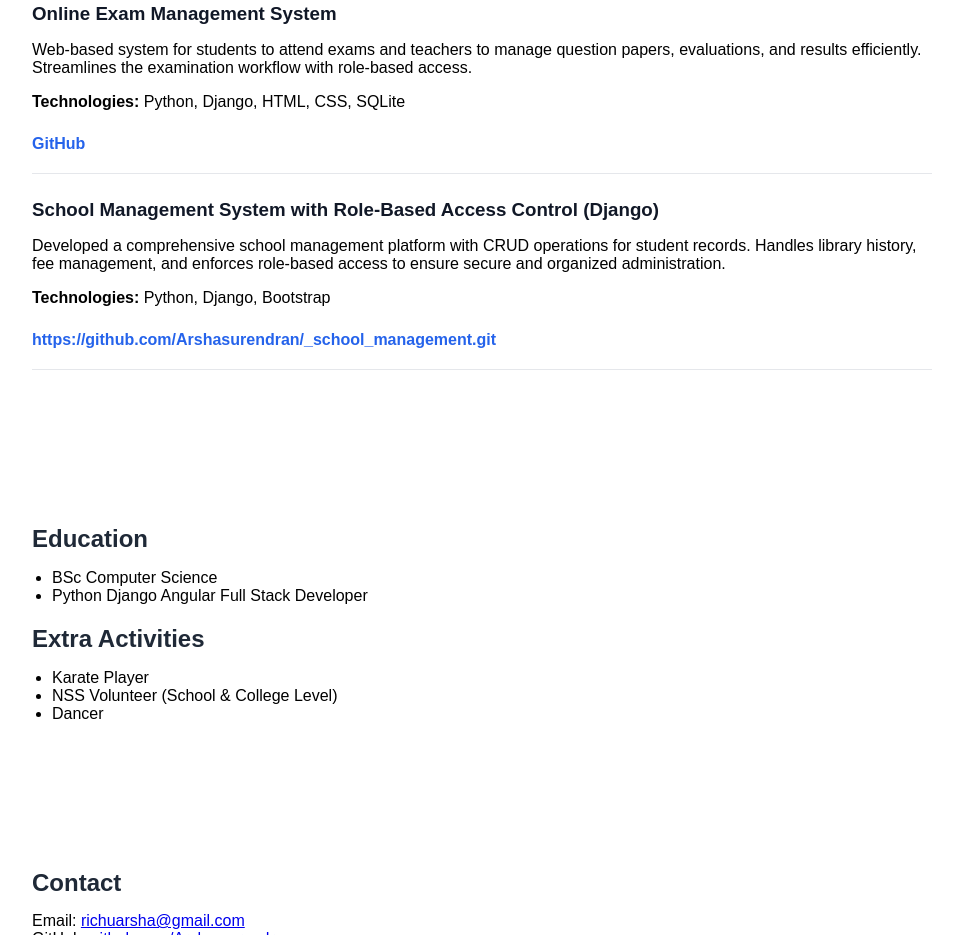
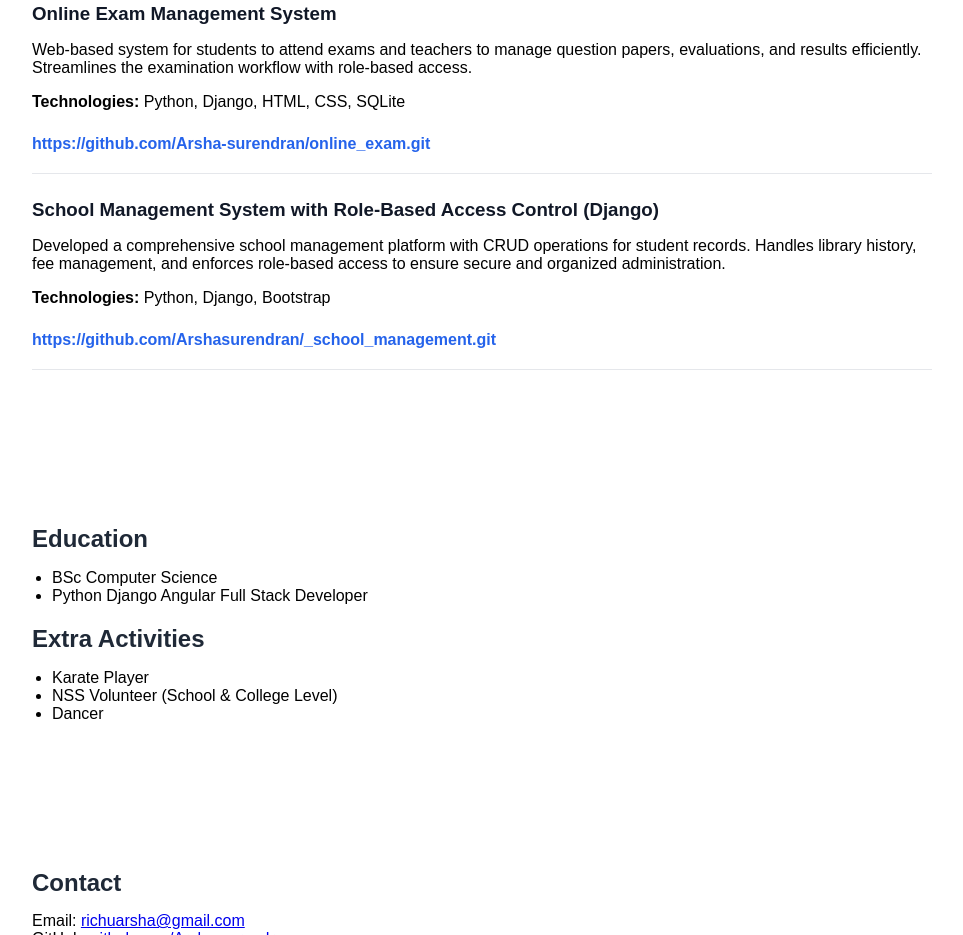
Before and after one commit to Arsha-surendran/portfolio, a plain HTML site: page index.html in a window 1280 px wide. Shown: the part 1500-2435 px from the top of the page, without its empty margins (158-1121 px from the left). Drawn offline with Linux system fonts and the light colour scheme.

Commit message:
Update portfolio with new changes

```diff
--- a/index.html
+++ b/index.html
@@ -68,7 +68,7 @@
             <p>
                 Web-based system for students to attend exams and teachers to manage question papers, evaluations, and results efficiently. Streamlines the examination workflow with role-based access.</p>
             <p><strong>Technologies:</strong> Python, Django, HTML, CSS, SQLite</p>
-            <a href="#" target="_blank">GitHub</a>
+            <a href="#" target="_blank">https://github.com/Arsha-surendran/online_exam.git</a>
         </div>
 
         <div class="project">
```
